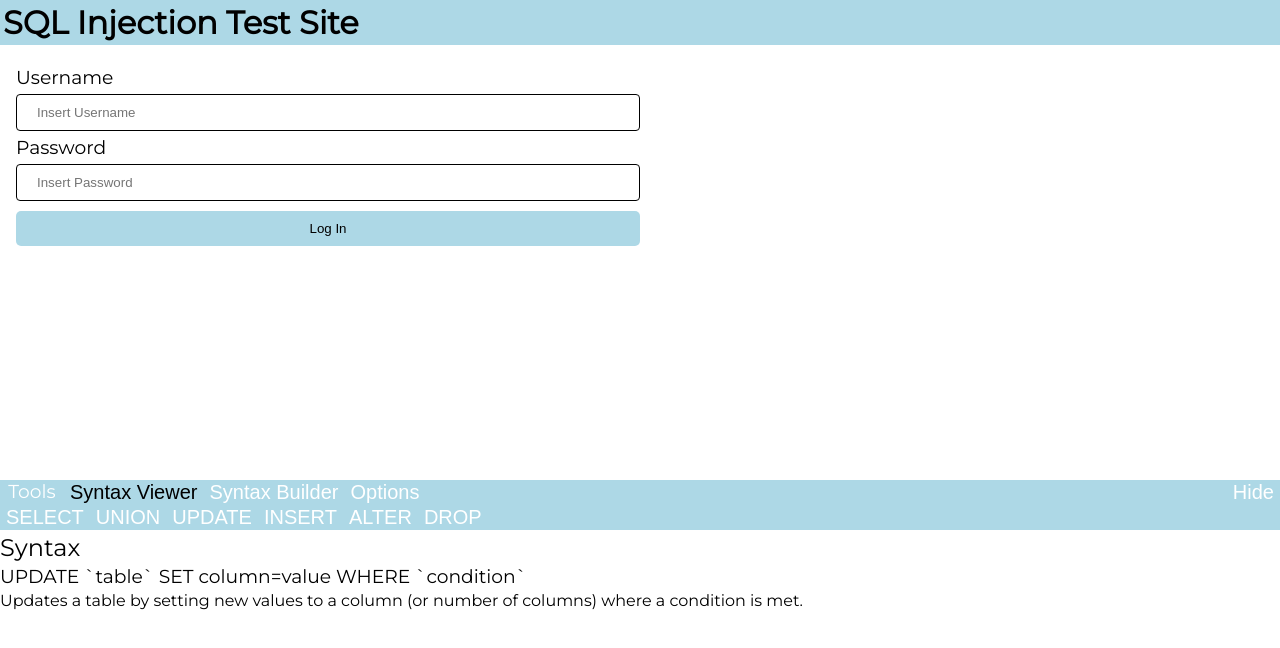
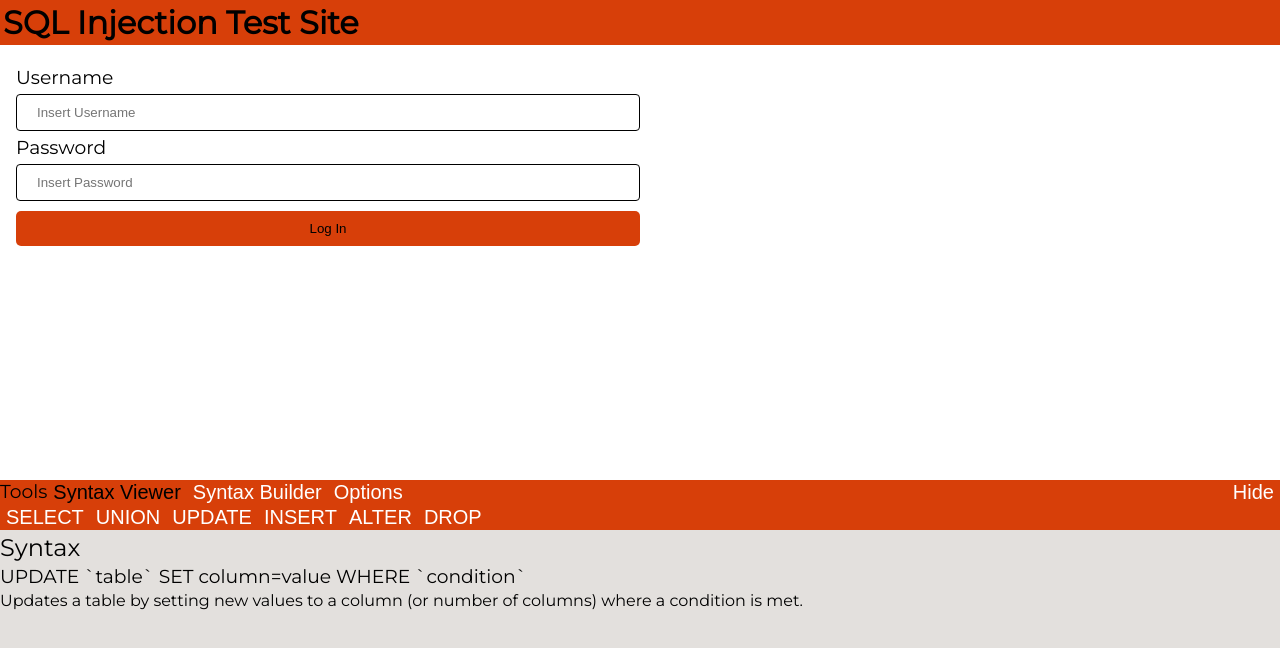
Before and after one commit to gilesni/SQLInjectionTestSite, a plain HTML site: page index.html in a window 1280 px wide. Drawn offline with Linux system fonts and the light colour scheme.

Commit message:
change color to osu colors

```diff
--- a/style.css
+++ b/style.css
@@ -1,10 +1,8 @@
 /*
 ** Color Scheme
-** Purple: #7A3E48
-** Matte Yellow: #EECD86
-** Orange: #E18942
-** Darker Orange: #B95835
-** Dark Purple: #3D3242
+** Orange: #D73F09
+** grey: #D6D1CE
+** Light grey: #E3E0DD
 */
 
 body {
@@ -14,7 +12,7 @@ body {
 }
 
 header {
-  background-color: lightblue;
+  background-color: #D73F09;
 }
 
 
@@ -48,13 +46,13 @@ input[type=text], input[type=password] {
 }
 
 input[type=text]:focus, input[type=password]:focus {
-  border: 2px solid lightblue;
+  border: 2px solid #D73F09;
   padding: 9px 20px;
   outline: none;
 }
 input[type=submit] {
   width: 50%;
-  background-color: lightblue;
+  background-color: #D73F09;
   color: black;
   padding: 10px 20px;
   margin: 5px 0px;
@@ -79,12 +77,15 @@ footer {
   padding: 0px;
   position: absolute;
   bottom: 0;
+  background-color: #E3E0DD;
 }
 
 .tab-container {
   display: flex;
-  background-color: lightblue;
+  background-color: #D73F09;
 }
+
+.tools-
 
 .tool-tab-text {
   width: 4em;
@@ -124,7 +125,7 @@ button:hover {
 }
 
 .active {
-  background-color: lightblue;
+  background-color: #D73F09;
   color: black;
 }
 
```
